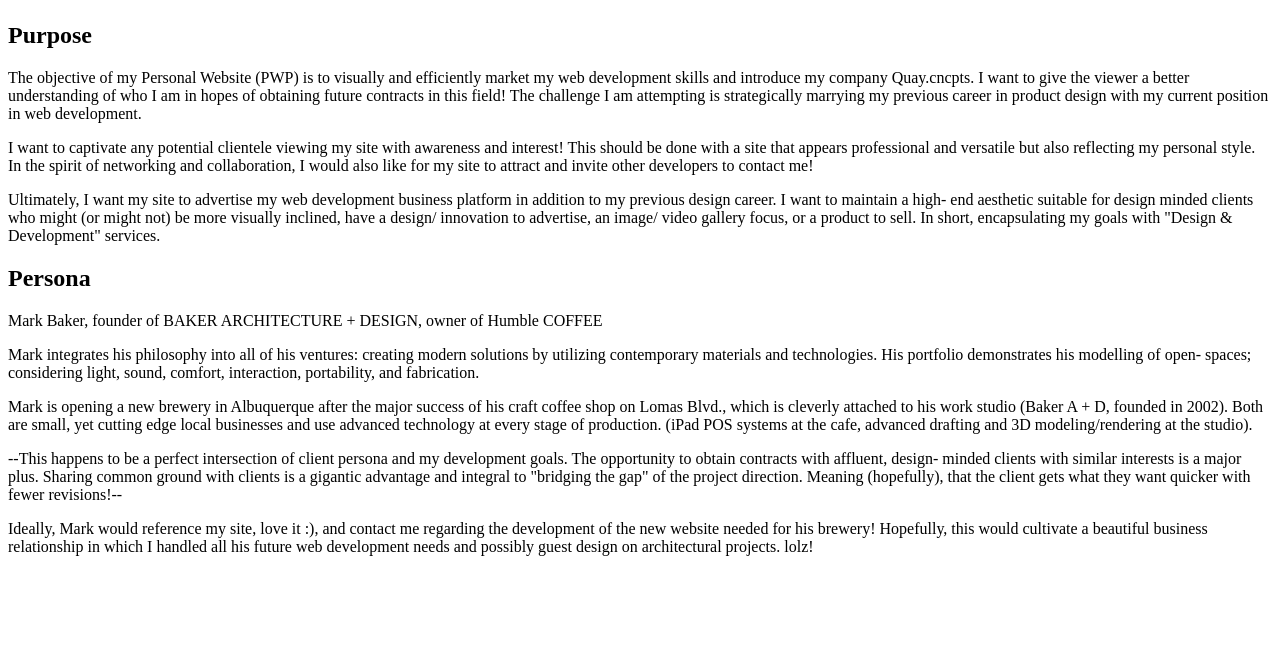
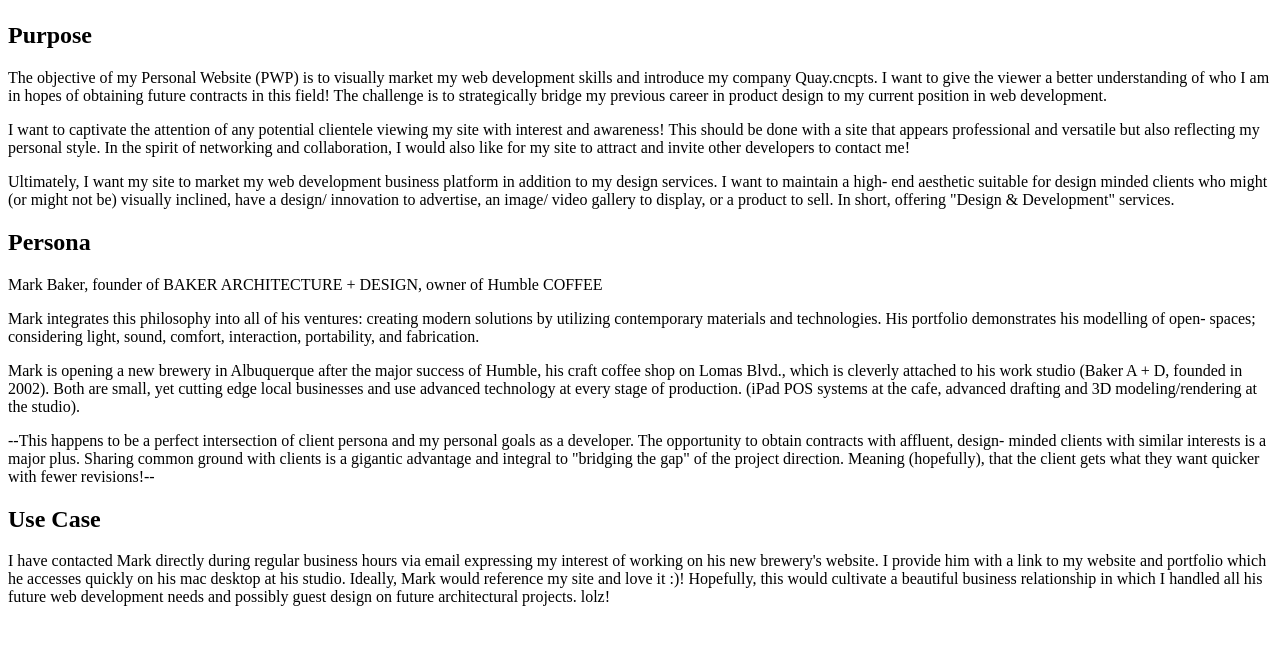
Before and after one commit to QUAY17/QUAY-cncpts, a PHP site: page /milestone-1.php in a window 1280 px wide. Shown: the part 58-703 px from the top of the page. Run offline with PHP 8.4, Linux system fonts and the light colour scheme.

Commit message:
commit content: use case

```diff
--- a/public_html/documentation/milestone-1.php
+++ b/public_html/documentation/milestone-1.php
@@ -11,15 +11,16 @@
 		<main>
 			<!-- img src="" insert QUAY graphic here-->
 			<h2>Purpose</h2>
-				<p>The objective of my Personal Website (PWP) is to visually and efficiently market my web development skills and introduce my company Quay.cncpts. I want to give the viewer a better understanding of who I am in hopes of obtaining future contracts in this field! The challenge I am attempting is strategically marrying my previous career in product design with my current position in web development.</p>
-				<p>I want to captivate any potential clientele viewing my site with awareness and interest! This should be done with a site that appears professional and versatile but also reflecting my personal style. In the spirit of networking and collaboration, I would also like for my site to attract and invite other developers to contact me!</p>
-				<p>Ultimately, I want my site to advertise my web development business platform in addition to my previous design career. I want to maintain a high- end aesthetic suitable for design minded clients who might (or might not) be more visually inclined, have a design/ innovation to advertise, an image/ video gallery focus, or a product to sell. In short, encapsulating my goals with "Design & Development" services. </p>
+				<p>The objective of my Personal Website (PWP) is to visually market my web development skills and introduce my company Quay.cncpts. I want to give the viewer a better understanding of who I am in hopes of obtaining future contracts in this field! The challenge is to strategically bridge  my previous career in product design to my current position in web development.</p>
+				<p>I want to captivate the attention of any potential clientele viewing my site with interest and awareness! This should be done with a site that appears professional and versatile but also reflecting my personal style. In the spirit of networking and collaboration, I would also like for my site to attract and invite other developers to contact me!</p>
+				<p>Ultimately, I want my site to market my web development business platform in addition to my design services. I want to maintain a high- end aesthetic suitable for design minded clients who might (or might not be) visually inclined, have a design/ innovation to advertise, an image/ video gallery to display, or a product to sell. In short, offering "Design & Development" services. </p>
 			<h2>Persona</h2>
-			<p>Mark Baker, founder of BAKER ARCHITECTURE + DESIGN, owner of Humble COFFEE</p>
-			<p>Mark integrates his philosophy into all of his ventures: creating modern solutions by utilizing contemporary materials and technologies. His portfolio demonstrates his modelling of open- spaces; considering light, sound, comfort, interaction, portability, and fabrication.</p>
-			<p>Mark is opening a new brewery in Albuquerque after the major success of his craft coffee shop on Lomas Blvd., which is cleverly attached to his work studio (Baker A + D, founded in 2002). Both are small, yet cutting edge local businesses and use advanced technology at every stage of production. (iPad POS systems at the cafe, advanced drafting and 3D modeling/rendering at the studio).
-			<p>--This happens to be a perfect intersection of client persona and my development goals. The opportunity to obtain contracts with affluent, design- minded clients with similar interests is a major plus. Sharing common ground with clients is a gigantic advantage and integral to "bridging the gap" of the project direction. Meaning (hopefully), that the client gets what they want quicker with fewer revisions!--
-			<p>Ideally, Mark would reference my site, love it :), and contact me regarding the development of the new website needed for his brewery! Hopefully, this would cultivate a beautiful business relationship in which I handled all his future web development needs and possibly guest design on architectural projects. lolz!
+				<p>Mark Baker, founder of BAKER ARCHITECTURE + DESIGN, owner of Humble COFFEE</p>
+				<p>Mark integrates this philosophy into all of his ventures: creating modern solutions by utilizing contemporary materials and technologies. His portfolio demonstrates his modelling of open- spaces; considering light, sound, comfort, interaction, portability, and fabrication.</p>
+				<p>Mark is opening a new brewery in Albuquerque after the major success of Humble, his craft coffee shop on Lomas Blvd., which is cleverly attached to his work studio (Baker A + D, founded in 2002). Both are small, yet cutting edge local businesses and use advanced technology at every stage of production. (iPad POS systems at the cafe, advanced drafting and 3D modeling/rendering at the studio).
+				<p>--This happens to be a perfect intersection of client persona and my personal goals as a developer. The opportunity to obtain contracts with affluent, design- minded clients with similar interests is a major plus. Sharing common ground with clients is a gigantic advantage and integral to "bridging the gap" of the project direction. Meaning (hopefully), that the client gets what they want quicker with fewer revisions!--
+			<h2>Use Case</h2>
+				<p>I have contacted Mark directly during regular business hours via email expressing my interest of working on his new brewery's website. I provide him with a link to my website and portfolio which he accesses quickly on his mac desktop at his studio. Ideally, Mark would reference my site and love it :)! Hopefully, this would cultivate a beautiful business relationship in which I handled all his future web development needs and possibly guest design on future architectural projects. lolz! </p>
 		</main>
 	</body>
 </html>
```
